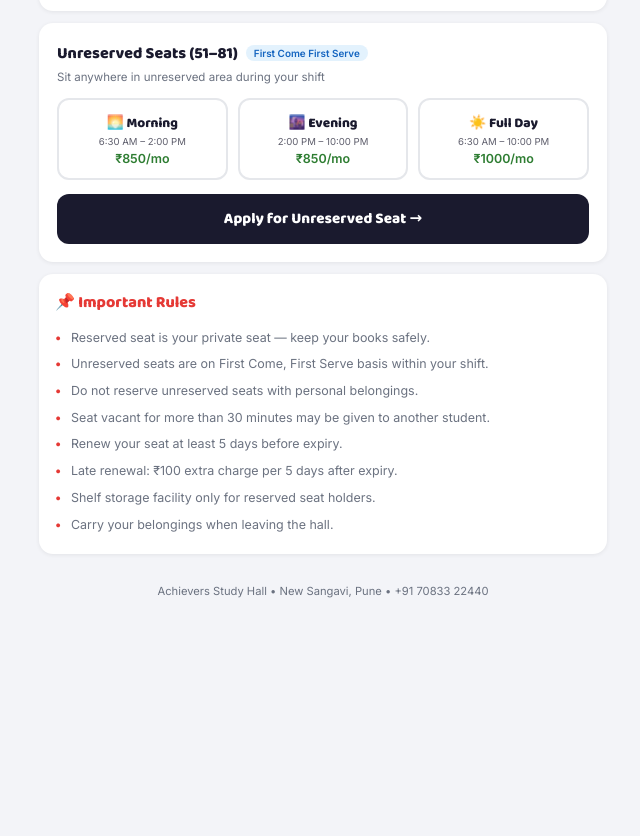
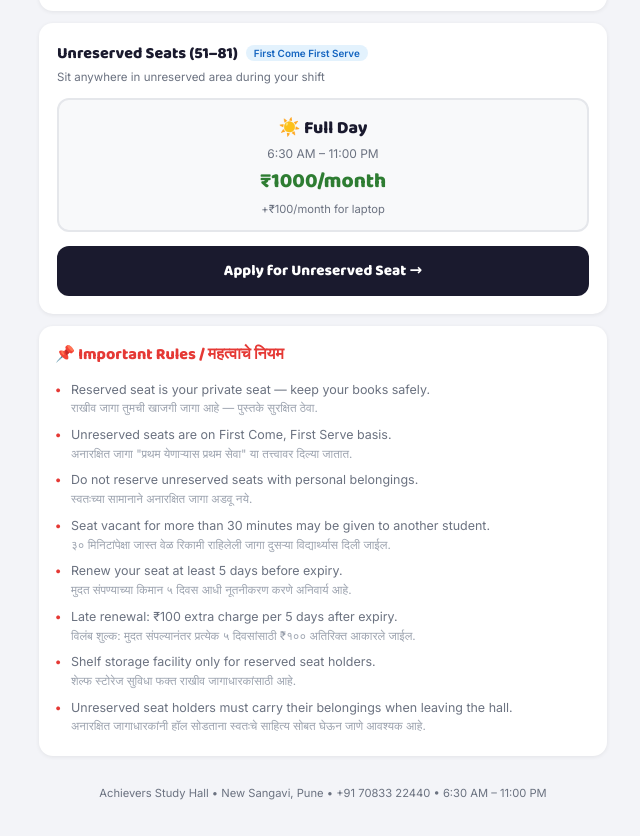
Before and after one commit to AchieversAbhyasika/achievers-booking, a plain HTML site: page index.html in a window 1280 px wide. Shown: the part 959-1795 px from the top of the page, without its empty margins (317-957 px from the left). Before the commit the page ends 1593 px from the top, so only its background shows below. Drawn offline with Linux system fonts and the light colour scheme; no server answers.

Commit message:
Update index.html

```diff
--- a/index.html
+++ b/index.html
@@ -453,7 +453,7 @@
 
 <header>
   <h1>🎓 Achievers Study Hall</h1>
-  <p>53/1B, Vinayak Nagar, New Sangavi, Pune • 6:30 AM – 10:00 PM</p>
+  <p>53/1B, Vinayak Nagar, New Sangavi, Pune • 6:30 AM – 11:00 PM</p>
 </header>
 
 <div class="container">
@@ -501,22 +501,11 @@
     </div>
     <div class="seat-price" style="margin-top:4px">Sit anywhere in unreserved area during your shift</div>
 
-    <div class="shift-cards">
-      <div class="shift-card" id="shift-morning" onclick="selectShift('morning')">
-        <div class="shift-name">🌅 Morning</div>
-        <div class="shift-time">6:30 AM – 2:00 PM</div>
-        <div class="shift-price">₹850/mo</div>
-      </div>
-      <div class="shift-card" id="shift-evening" onclick="selectShift('evening')">
-        <div class="shift-name">🌆 Evening</div>
-        <div class="shift-time">2:00 PM – 10:00 PM</div>
-        <div class="shift-price">₹850/mo</div>
-      </div>
-      <div class="shift-card" id="shift-fullday" onclick="selectShift('fullday')">
-        <div class="shift-name">☀️ Full Day</div>
-        <div class="shift-time">6:30 AM – 10:00 PM</div>
-        <div class="shift-price">₹1000/mo</div>
-      </div>
+    <div style="background:#F8F9FA;border-radius:12px;padding:14px;margin:14px 0;text-align:center;border:2px solid #E5E7EB;">
+      <div style="font-family:'Baloo 2',cursive;font-size:1.1rem;font-weight:800;">☀️ Full Day</div>
+      <div style="font-size:0.75rem;color:var(--muted);margin:4px 0">6:30 AM – 11:00 PM</div>
+      <div style="font-family:'Baloo 2',cursive;font-size:1.3rem;font-weight:800;color:var(--green)">₹1000/month</div>
+      <div style="font-size:0.7rem;color:var(--muted);margin-top:4px">+₹100/month for laptop</div>
     </div>
     <button class="apply-btn" onclick="applyUnreserved()">Apply for Unreserved Seat →</button>
   </div>
@@ -593,20 +582,35 @@
 
   <!-- Rules -->
   <div class="rules">
-    <h3>📌 Important Rules</h3>
+    <h3>📌 Important Rules / महत्वाचे नियम</h3>
     <ul>
-      <li>Reserved seat is your private seat — keep your books safely.</li>
-      <li>Unreserved seats are on First Come, First Serve basis within your shift.</li>
-      <li>Do not reserve unreserved seats with personal belongings.</li>
-      <li>Seat vacant for more than 30 minutes may be given to another student.</li>
-      <li>Renew your seat at least 5 days before expiry.</li>
-      <li>Late renewal: ₹100 extra charge per 5 days after expiry.</li>
-      <li>Shelf storage facility only for reserved seat holders.</li>
-      <li>Carry your belongings when leaving the hall.</li>
+      <li>Reserved seat is your private seat — keep your books safely.<br>
+      <span style="color:#9CA3AF;font-size:0.73rem">राखीव जागा तुमची खाजगी जागा आहे — पुस्तके सुरक्षित ठेवा.</span></li>
+
+      <li>Unreserved seats are on First Come, First Serve basis.<br>
+      <span style="color:#9CA3AF;font-size:0.73rem">अनारक्षित जागा "प्रथम येणाऱ्यास प्रथम सेवा" या तत्त्वावर दिल्या जातात.</span></li>
+
+      <li>Do not reserve unreserved seats with personal belongings.<br>
+      <span style="color:#9CA3AF;font-size:0.73rem">स्वतःच्या सामानाने अनारक्षित जागा अडवू नये.</span></li>
+
+      <li>Seat vacant for more than 30 minutes may be given to another student.<br>
+      <span style="color:#9CA3AF;font-size:0.73rem">३० मिनिटांपेक्षा जास्त वेळ रिकामी राहिलेली जागा दुसऱ्या विद्यार्थ्यास दिली जाईल.</span></li>
+
+      <li>Renew your seat at least 5 days before expiry.<br>
+      <span style="color:#9CA3AF;font-size:0.73rem">मुदत संपण्याच्या किमान ५ दिवस आधी नूतनीकरण करणे अनिवार्य आहे.</span></li>
+
+      <li>Late renewal: ₹100 extra charge per 5 days after expiry.<br>
+      <span style="color:#9CA3AF;font-size:0.73rem">विलंब शुल्क: मुदत संपल्यानंतर प्रत्येक ५ दिवसांसाठी ₹१०० अतिरिक्त आकारले जाईल.</span></li>
+
+      <li>Shelf storage facility only for reserved seat holders.<br>
+      <span style="color:#9CA3AF;font-size:0.73rem">शेल्फ स्टोरेज सुविधा फक्त राखीव जागाधारकांसाठी आहे.</span></li>
+
+      <li>Unreserved seat holders must carry their belongings when leaving the hall.<br>
+      <span style="color:#9CA3AF;font-size:0.73rem">अनारक्षित जागाधारकांनी हॉल सोडताना स्वतःचे साहित्य सोबत घेऊन जाणे आवश्यक आहे.</span></li>
     </ul>
   </div>
 
-  <footer>Achievers Study Hall • New Sangavi, Pune • +91 70833 22440</footer>
+  <footer>Achievers Study Hall • New Sangavi, Pune • +91 70833 22440 • 6:30 AM – 11:00 PM</footer>
 </div>
 
 <script>
@@ -617,7 +621,7 @@
   const SHIFT_LABELS = {
     morning: '🌅 Morning (6:30 AM – 2:00 PM)',
     evening: '🌆 Evening (2:00 PM – 10:00 PM)',
-    fullday: '☀️ Full Day (6:30 AM – 10:00 PM)'
+    fullday: '☀️ Full Day (6:30 AM – 11:00 PM)'
   };
 
   let occupiedSeats = new Set();
@@ -650,8 +654,8 @@
         if (isNaN(seatNum) || seatNum < 1 || seatNum > 50) return;
 
         const status = (row.c[4]?.v || '').toString().toLowerCase().trim();
-        // Active or Expiring Soon = occupied
-        if (status === 'active' || status === 'expiring soon') {
+        // Active, Expiring Soon, Ends Today = occupied
+        if (status === 'active' || status === 'expiring soon' || status === 'ends today') {
           occupiedSeats.add(seatNum);
         }
       });
@@ -704,7 +708,7 @@
   }
 
   function applyUnreserved() {
-    if (!selectedShift) { alert('Please select a shift first!'); return; }
+    selectedShift = 'fullday';
     selectedSeat = null;
     bookingType = 'unreserved';
     document.querySelectorAll('.seat.selected').forEach(s => { s.classList.remove('selected'); s.classList.add('available'); });
```
